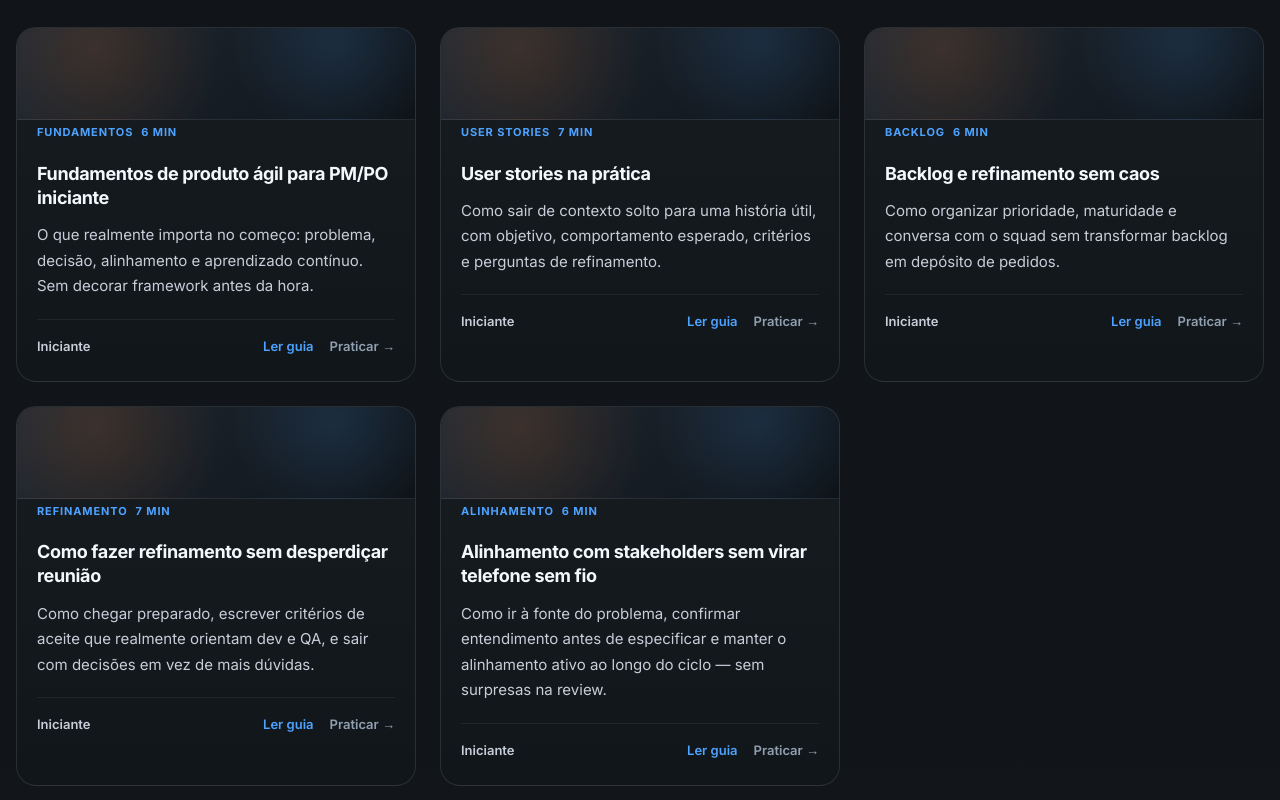
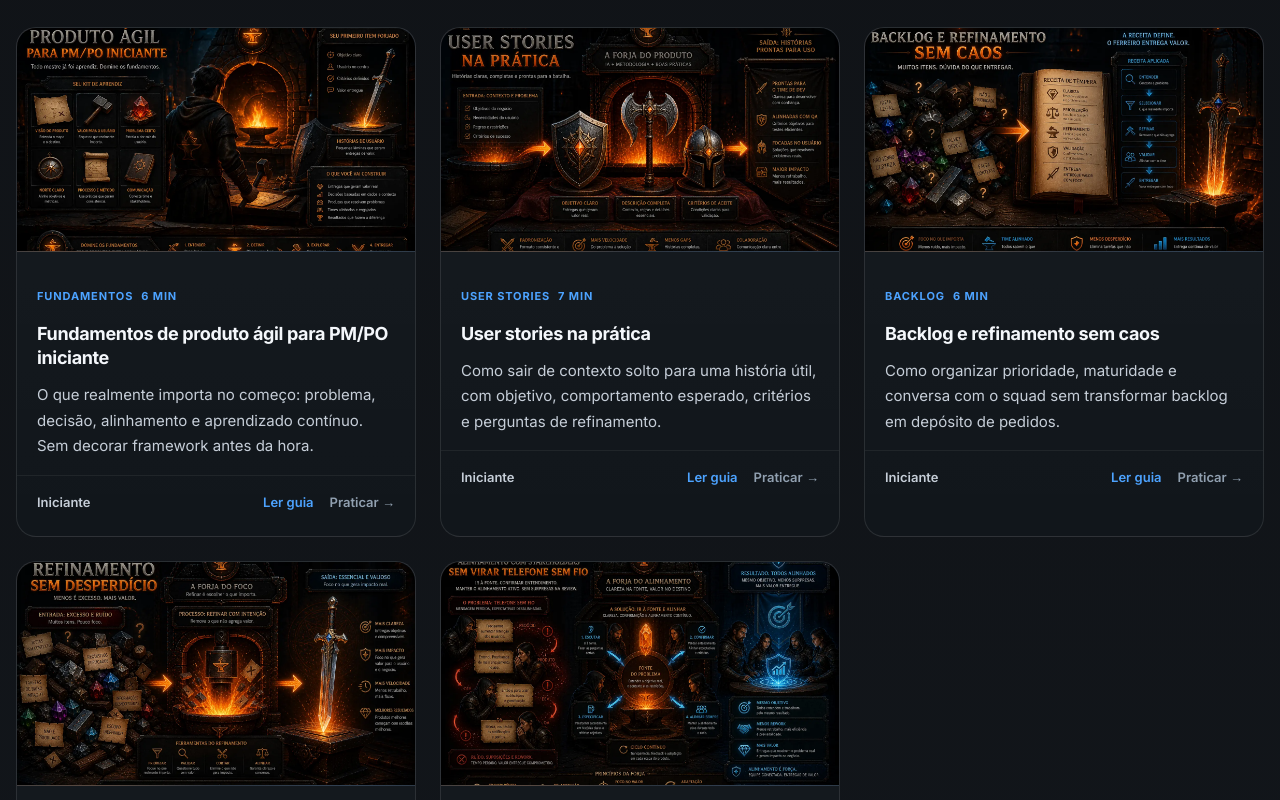
Before and after one commit to hugomorasneto/ajuda-pm, a React (Vite) app: page / in a window 1280 px wide. Shown: the part 3320-4120 px from the top of the page. Built offline with nearby package versions, Linux system fonts and the light colour scheme; no server answers.

Commit message:
Add academy thumbnails to landing guide cards

```diff
--- a/src/components/landing/LearningTeaser.jsx
+++ b/src/components/landing/LearningTeaser.jsx
@@ -1,7 +1,44 @@
 import { Link } from 'react-router-dom'
 import LearningGuideCard from '../learning/LearningGuideCard'
 
+const academyGuideThumbnailsBySlug = {
+  'fundamentos-produto-agil': {
+    src: '/images/prodforge/academy/fundamentos-produto-agil-pm-po-iniciante.webp',
+    alt: 'Capa do guia Fundamentos de produto agil para PM/PO iniciante',
+  },
+  'user-stories-na-pratica': {
+    src: '/images/prodforge/academy/user-stories-na-pratica.webp',
+    alt: 'Capa do guia User stories na pratica',
+  },
+  'backlog-e-refinamento': {
+    src: '/images/prodforge/academy/backlog-e-refinamento-sem-caos.webp',
+    alt: 'Capa do guia Backlog e refinamento sem caos',
+  },
+  'refinamento-e-criterios': {
+    src: '/images/prodforge/academy/como-fazer-refinamento-sem-desperdicio.webp',
+    alt: 'Capa do guia Como fazer refinamento sem desperdicio',
+  },
+  'alinhamento-com-stakeholders': {
+    src: '/images/prodforge/academy/alinhamento-com-stakeholders-sem-virar-telefone-sem-fio.webp',
+    alt: 'Capa do guia Alinhamento com stakeholders sem virar telefone sem fio',
+  },
+}
+
 function LearningTeaser({ content, guides }) {
+  const guidesWithThumbnails = guides.map((guide) => {
+    const thumbnail = academyGuideThumbnailsBySlug[guide.slug]
+
+    if (!thumbnail) {
+      return guide
+    }
+
+    return {
+      ...guide,
+      thumbnailSrc: thumbnail.src,
+      thumbnailAlt: thumbnail.alt,
+    }
+  })
+
   return (
     <section className="landing-section landing-learning-teaser" id="aprender">
       <div className="landing-section__intro">
@@ -11,7 +48,7 @@ function LearningTeaser({ content, guides }) {
       </div>
 
       <div className="landing-learning-teaser__grid">
-        {guides.map((guide) => (
+        {guidesWithThumbnails.map((guide) => (
           <LearningGuideCard key={guide.slug} guide={guide} variant="landing" />
         ))}
       </div>
--- a/src/components/learning/LearningGuideCard.jsx
+++ b/src/components/learning/LearningGuideCard.jsx
@@ -1,8 +1,36 @@
+import { useState } from 'react'
 import { Link } from 'react-router-dom'
 
 function LearningGuideCard({ guide, variant = 'default', isCompleted = false }) {
+  const [isThumbnailUnavailable, setIsThumbnailUnavailable] = useState(false)
+  const hasLandingThumbnail = variant === 'landing' && Boolean(guide.thumbnailSrc)
+
   return (
     <article className={`learning-card learning-card--${variant}${isCompleted ? ' learning-card--completed' : ''}`}>
+      {hasLandingThumbnail ? (
+        <div className="learning-card__media">
+          {isThumbnailUnavailable ? (
+            <div
+              className="learning-card__image-fallback"
+              role="img"
+              aria-label={guide.thumbnailAlt ?? `Capa do guia ${guide.title}`}
+            >
+              <span className="learning-card__image-badge">Academia ProdForge</span>
+              <strong>{guide.category}</strong>
+            </div>
+          ) : (
+            <img
+              className="learning-card__image"
+              src={guide.thumbnailSrc}
+              alt={guide.thumbnailAlt ?? `Capa do guia ${guide.title}`}
+              loading="lazy"
+              decoding="async"
+              onError={() => setIsThumbnailUnavailable(true)}
+            />
+          )}
+        </div>
+      ) : null}
+
       <div className="learning-card__meta">
         <span>{guide.category}</span>
         <span>{guide.readingTime}</span>
```
Also changed, not shown: src/styles/public.css.
